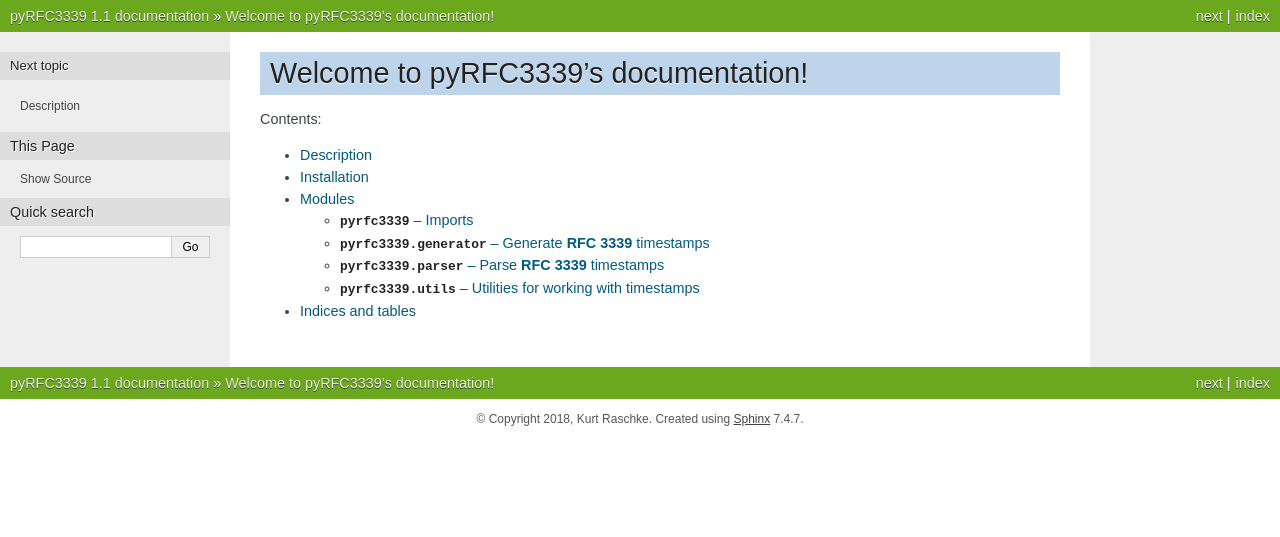
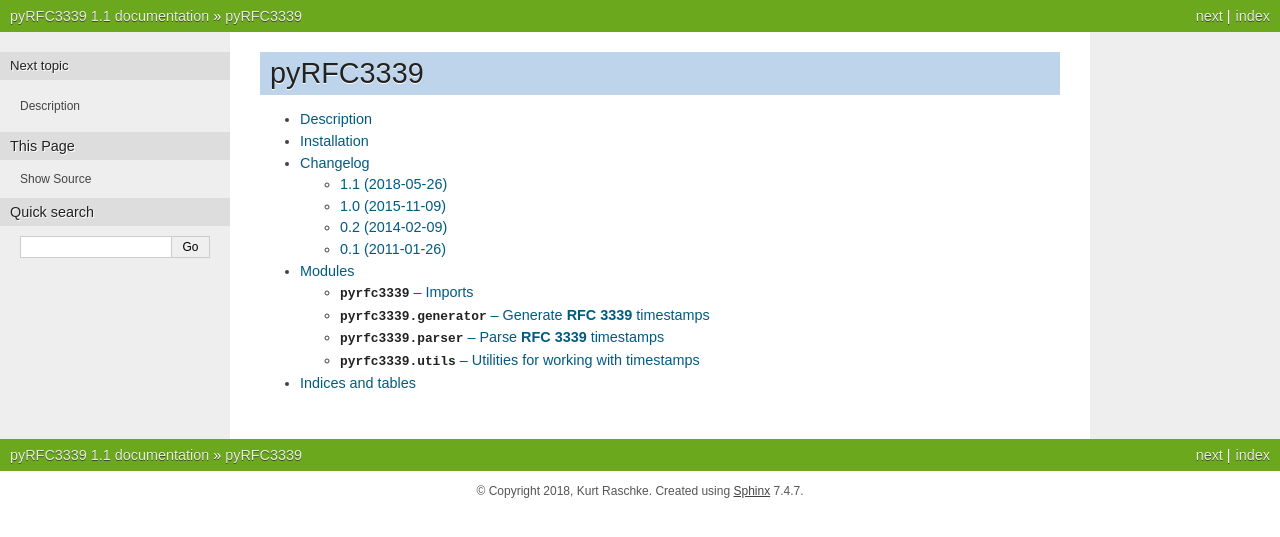
Before and after one commit to kurtraschke/pyRFC3339, a Sphinx documentation site: the page built from docs/source/index.rst, in a window 1280 px wide. Shown: the top 537 px of the page. Built offline with Sphinx 7.4.7, drawn with Linux system fonts in a browser that asks for light colours.

Commit message:
Add changelog.

```diff
--- /dev/null
+++ b/docs/source/changes.rst
@@ -0,0 +1 @@
+.. include:: ../../CHANGES.rst
--- a/docs/source/conf.py
+++ b/docs/source/conf.py
@@ -22,7 +22,7 @@
 
 # Add any Sphinx extension module names here, as strings. They can be extensions
 # coming with Sphinx (named 'sphinx.ext.*') or your custom ones.
-extensions = ['sphinx.ext.autodoc', 'sphinx.ext.intersphinx']
+extensions = ['sphinx.ext.autodoc', 'sphinx.ext.intersphinx', 'sphinx_issues']
 
 # Add any paths that contain templates here, relative to this directory.
 templates_path = ['_templates']
@@ -198,3 +198,5 @@
 intersphinx_mapping = {'http://docs.python.org/': None,
                        #'http://pytz.sourceforge.net/':None
                        }
+
+issues_github_path = 'kurtraschke/pyrfc3339'
--- a/docs/source/index.rst
+++ b/docs/source/index.rst
@@ -3,13 +3,12 @@
    You can adapt this file completely to your liking, but it should at least
    contain the root `toctree` directive.
 
-Welcome to pyRFC3339's documentation!
-=====================================
-
-Contents:
+pyRFC3339
+=========
 
 .. toctree::
    :maxdepth: 3
 
    intro
+   changes
    doc
```
Also changed, not shown: CHANGES.rst (added, +26 -0 lines).
